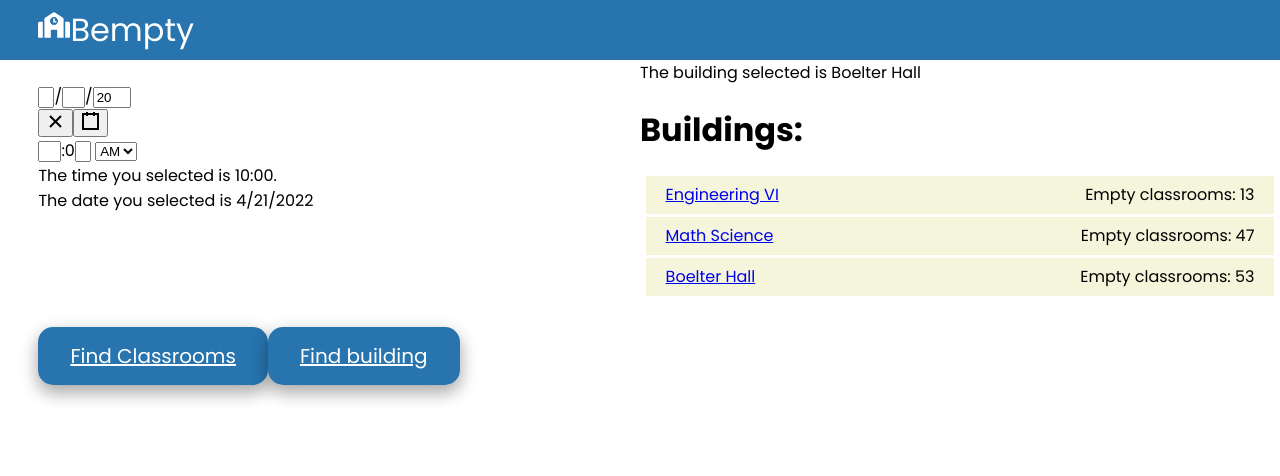
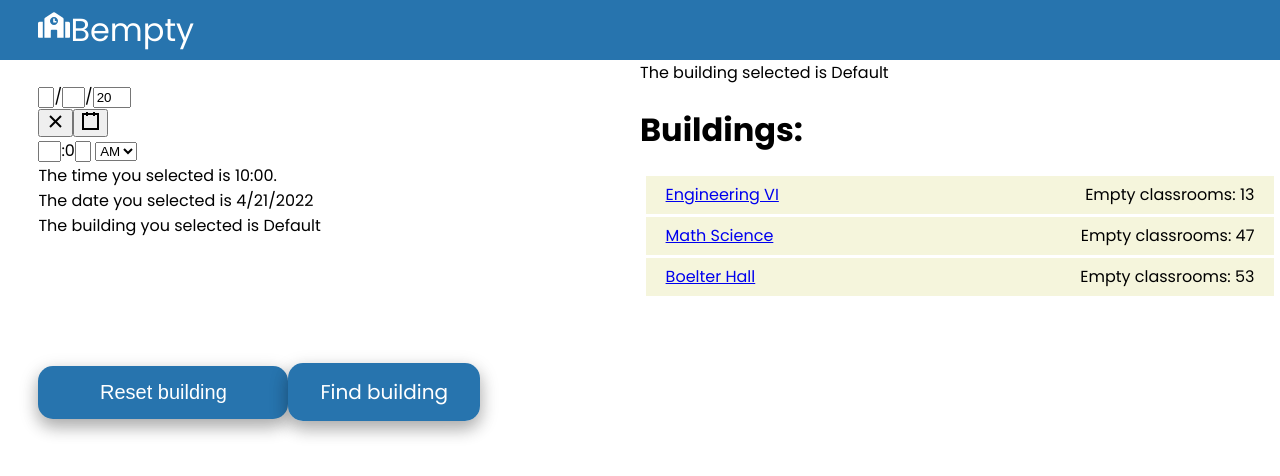
Before and after one commit to daviddavini/BEmpty, a React (Create React App) app in the folder bempty/: page /search/buildings in a window 1280 px wide. Shown: the top 476 px of the page. Built offline with nearby package versions, Linux system fonts and the light colour scheme.

Commit message:
can now select buildings and saves time, date, and building inforamtion of the session for backend query

```diff
--- a/bempty/src/components/BuildingsList.js
+++ b/bempty/src/components/BuildingsList.js
@@ -5,7 +5,7 @@ import {Link} from "react-router-dom";
 function BuildingsListEntry(props) {
     return (
         <div class="building">
-            <Link to="/Search" onClick={props.select_building(props.name)}>{props.name}</Link>
+            <Link to="/Search" onClick={() => props.select_building(props.name)}> {props.name}</Link>
             <a>Empty classrooms: {props.emptyRooms}</a>
         </div>
     );
--- a/bempty/src/components/InputsArea.css
+++ b/bempty/src/components/InputsArea.css
@@ -19,5 +19,5 @@
     box-shadow: 0 8px 16px 0 rgba(0,0,0,0.2), 0 6px 20px 0 rgba(0,0,0,0.19);
     position: relative;
     top: 8rem;
-
+    text-decoration: none;
 }
--- a/bempty/src/components/InputsArea.js
+++ b/bempty/src/components/InputsArea.js
@@ -3,11 +3,9 @@ import "./InputsArea.css"
 import TimePicker from 'react-time-picker';
 import DatePicker from 'react-date-picker';
 import {Link, Outlet} from "react-router-dom";
-//import "react-datepicker/dist/react-datepicker.css";
+
 
 export default function InputsArea(props) {
-  //const [time, onChange_time] = useState('10:00');
-  //const [date, onChange_date] = useState(new Date());
   let selected_date = `${props.date.getMonth()+1}/${props.date.getDate()}/${props.date.getFullYear()}`;
 
 
@@ -17,7 +15,8 @@ export default function InputsArea(props) {
       <TimePicker onChange={props.nChange_time} value={props.time} clockIcon={null} clearIcon={null}/>
       <div>The time you selected is {props.time}. </div>
       <div>The date you selected is {selected_date}</div>
-      <Link to="/Search" class="button1">Find Classrooms</Link>
+      <div>The building you selected is {props.building}</div>
+      <button class="button1" onClick={() => props.select_building('Default')}>Reset building</button>
       <Link to="buildings" class="button1">Find building</Link>
     </div>
   )
```
